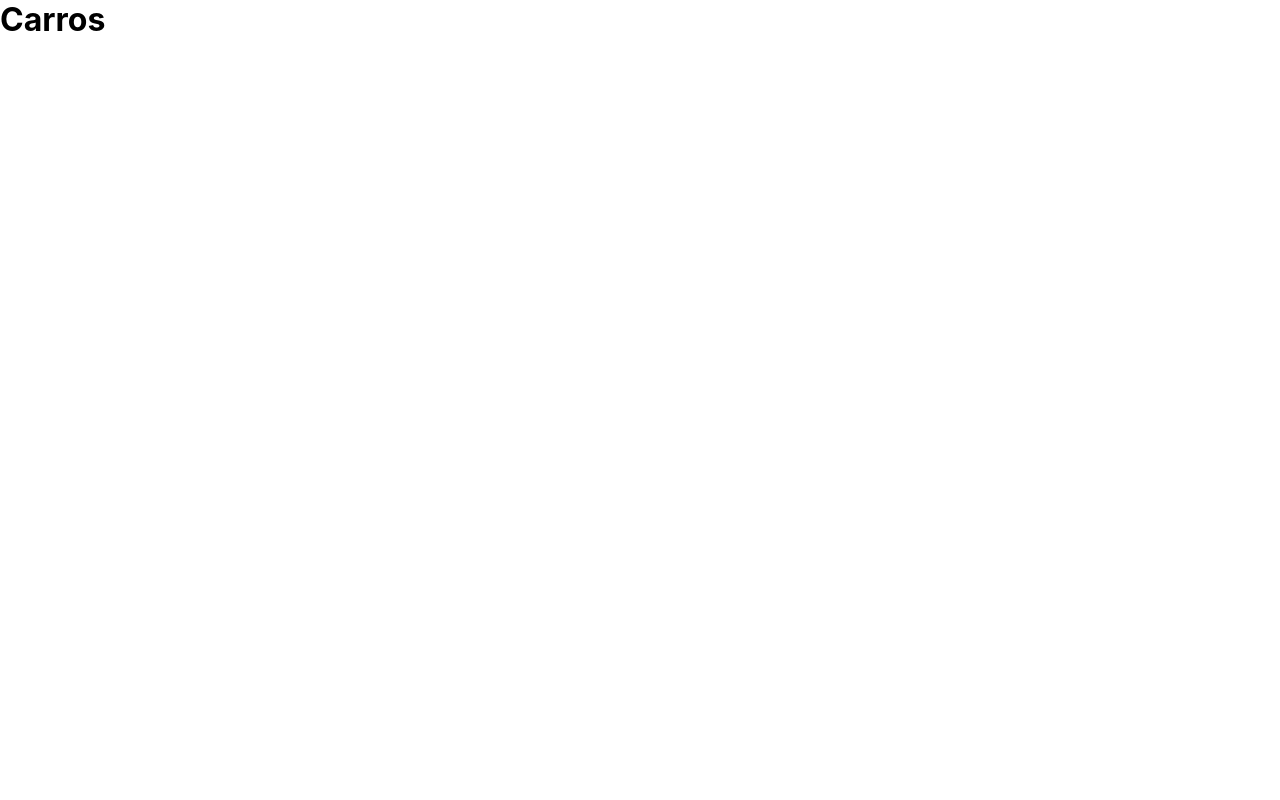
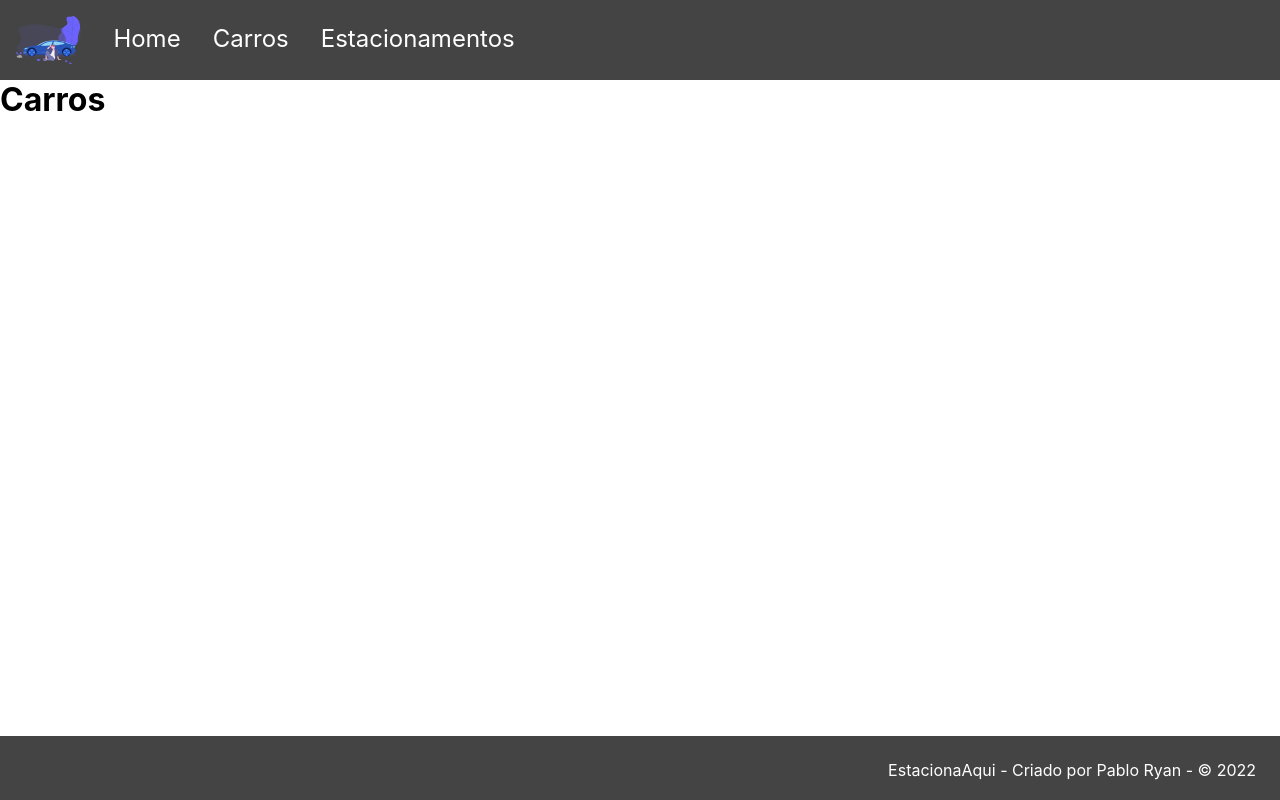
Before and after one commit to Sutanrrier/estacionaqui-react, a React (Vite) app in the folder frontend/: page /carros in a window 1280 px wide. Built offline with nearby package versions, Linux system fonts and the light colour scheme.

Commit message:
Bugfix in navbar component

```diff
--- a/frontend/src/AppRoutes.jsx
+++ b/frontend/src/AppRoutes.jsx
@@ -1,16 +1,22 @@
+import React from "react";
 import { BrowserRouter, Routes, Route } from "react-router-dom";
 
 import App from "./pages/App";
 import Carros from "./pages/Carros";
 import Estacionamentos from "./pages/Estacionamentos";
+import ErrorPage from "./pages/ErrorPage";
+import Navbar from "./components/Navbar";
 
 function AppRoutes() {
   return (
     <BrowserRouter>
+      <Navbar />
+
       <Routes>
         <Route path="/" element={<App />} />
-        <Route path="carros" element={<Carros />} />
-        <Route path="estacionamentos" element={<Estacionamentos />} />
+        <Route path="/carros" element={<Carros />} />
+        <Route path="/estacionamentos" element={<Estacionamentos />} />
+        <Route path="*" element={<ErrorPage />} />
       </Routes>
     </BrowserRouter>
   );
--- a/frontend/src/components/Footer.jsx
+++ b/frontend/src/components/Footer.jsx
@@ -1,3 +1,4 @@
+import React from "react";
 import "./Footer.css";
 
 function Footer() {
--- a/frontend/src/components/Home.jsx
+++ b/frontend/src/components/Home.jsx
@@ -1,3 +1,5 @@
+import React from "react";
+
 import logo from "../images/estacionAquiLogo.svg";
 import "./Home.css";
 
--- a/frontend/src/components/Navbar.jsx
+++ b/frontend/src/components/Navbar.jsx
@@ -1,21 +1,23 @@
-import { Link } from "react-router-dom";
+import React from "react";
+
+import { NavLink } from "react-router-dom";
 import "./Navbar.css";
 import logo from "../images/estacionAquiLogo.svg";
 
 function Navbar() {
   return (
-    <div className="navigation-bar-container">
+    <nav className="navigation-bar-container">
       <img className="navigation-logo" src={logo} alt="estaciona-aquilogo" />
-      <Link className="navigation-link" to="/">
+      <NavLink className="navigation-link" to="/">
         Home
-      </Link>
-      <Link className="navigation-link" to="carros">
+      </NavLink>
+      <NavLink className="navigation-link" to="/carros">
         Carros
-      </Link>
-      <Link className="navigation-link" to="estacionamentos">
+      </NavLink>
+      <NavLink className="navigation-link" to="/estacionamentos">
         Estacionamentos
-      </Link>
-    </div>
+      </NavLink>
+    </nav>
   );
 }
 
--- a/frontend/src/pages/App.jsx
+++ b/frontend/src/pages/App.jsx
@@ -5,7 +5,6 @@ import Footer from "../components/Footer";
 function App() {
   return (
     <div>
-      <Navbar />
       <Home />
       <Footer />
     </div>
--- a/frontend/src/pages/Carros.jsx
+++ b/frontend/src/pages/Carros.jsx
@@ -1,5 +1,13 @@
+import Navbar from "../components/Navbar";
+import Footer from "../components/Footer";
+
 function Carros() {
-  return <h1>Carros</h1>;
+  return (
+    <div>
+      <h1>Carros</h1>
+      <Footer />
+    </div>
+  );
 }
 
 export default Carros;
--- /dev/null
+++ b/frontend/src/pages/ErrorPage.jsx
@@ -0,0 +1,12 @@
+import React from "react";
+
+function ErrorPage() {
+  return (
+    <div>
+      <h1>Erro!</h1>
+      <p>Página não encontrada</p>
+    </div>
+  );
+}
+
+export default ErrorPage;
--- a/frontend/src/pages/Estacionamentos.jsx
+++ b/frontend/src/pages/Estacionamentos.jsx
@@ -1,5 +1,13 @@
+import Navbar from "../components/Navbar";
+import Footer from "../components/Footer";
+
 function Estacionamentos() {
-  return <h1>Estacionamentos</h1>;
+  return (
+    <div>
+      <h1>Estacionamentos</h1>
+      <Footer />
+    </div>
+  );
 }
 
 export default Estacionamentos;
```
